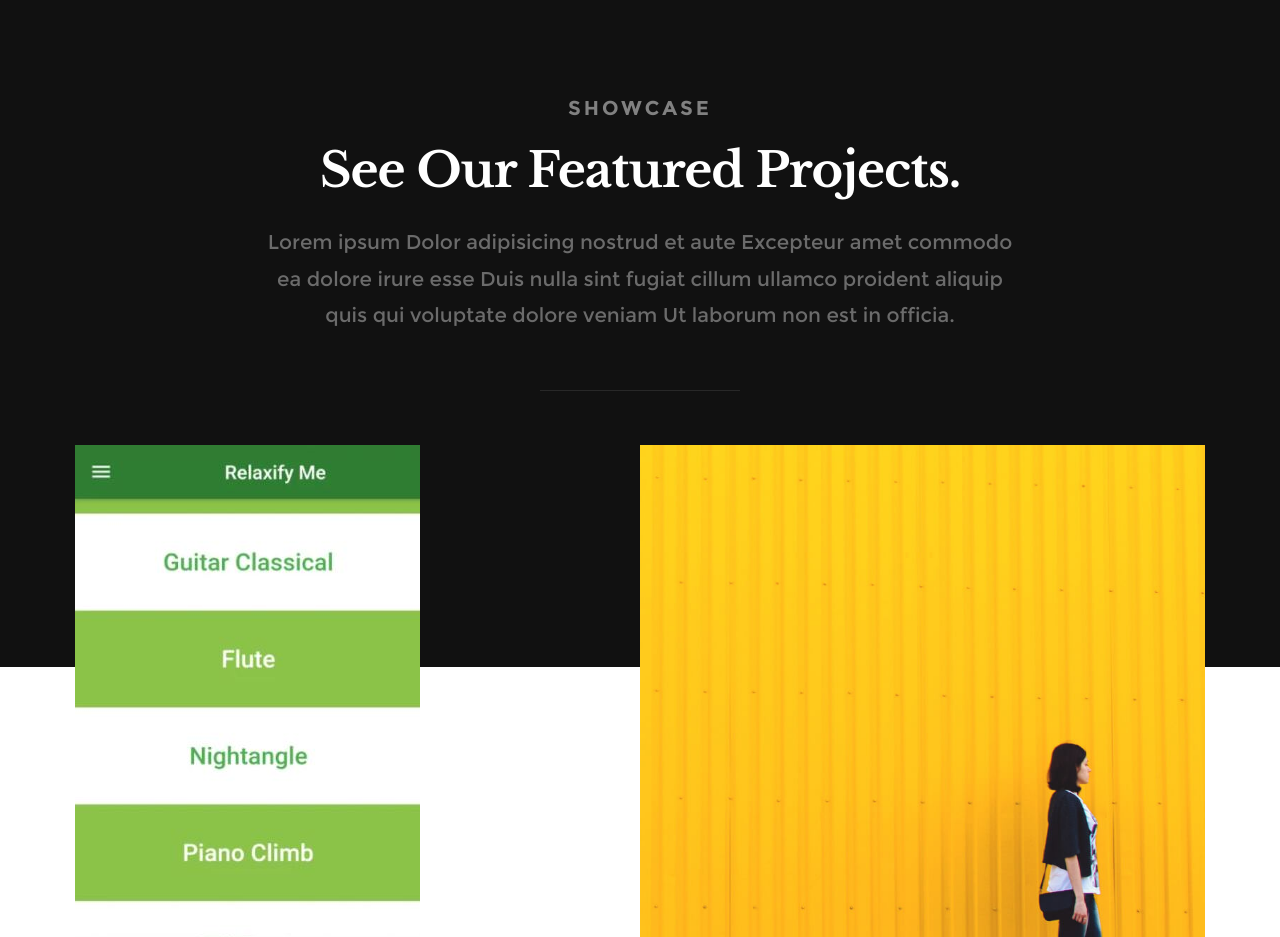
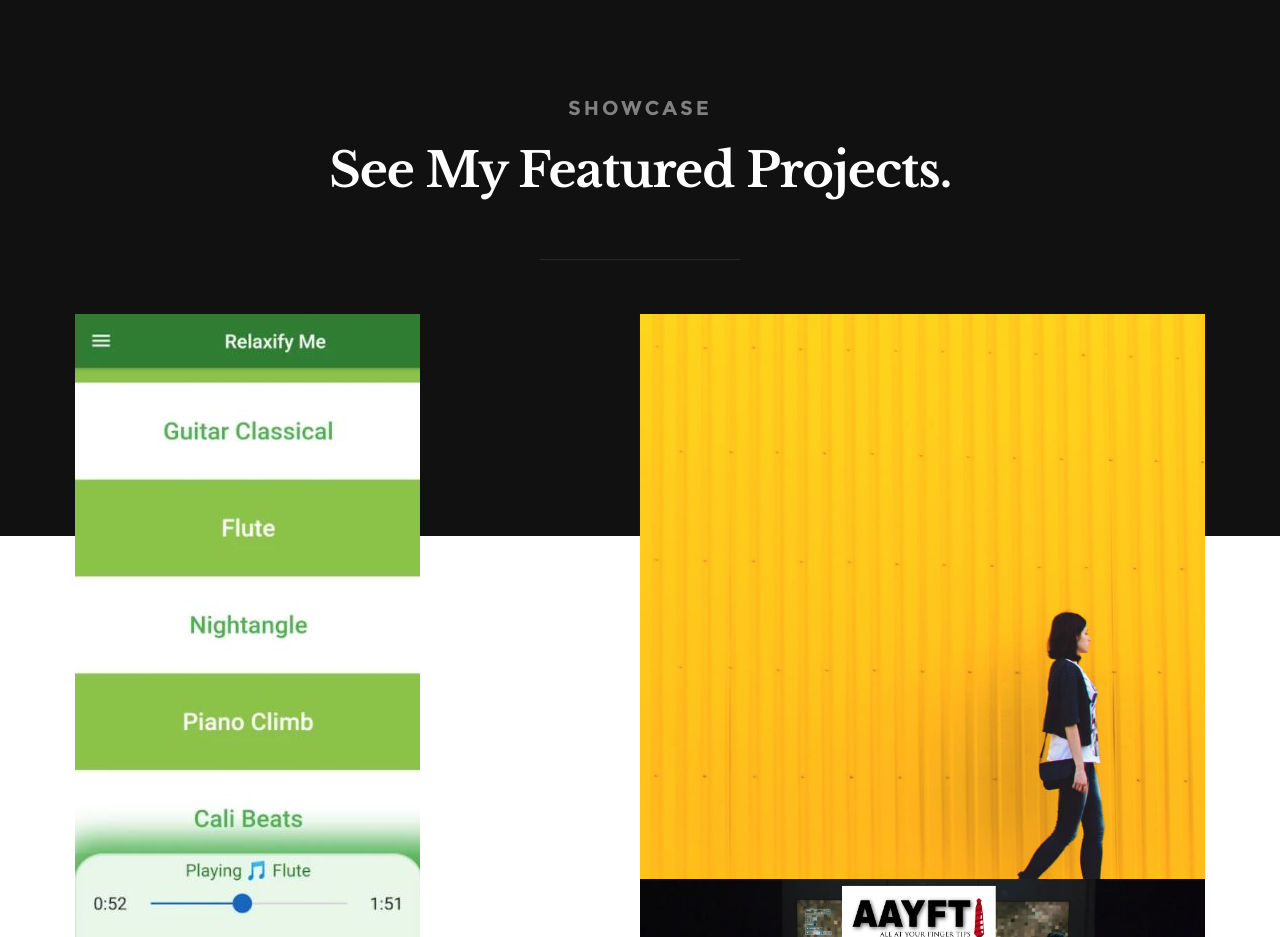
Before and after one commit to ishaankush/abhikush.com, a plain HTML site: page index.html in a window 1280 px wide. Shown: the part 2760-3697 px from the top of the page. Drawn offline with Linux system fonts and the light colour scheme; files whose address does not match are found by name.

Commit message:
Update index.html

```diff
--- a/index.html
+++ b/index.html
@@ -52,7 +52,7 @@
 
 			<a href="#0" class="close-button" title="close"><span>Close</span></a>
 
-	   	<h3>Infinity.</h3>
+	   	<h3>Abhishek Kushwaha</h3>
 
 			<ul class="nav-list">
 				<li class="current"><a class="smoothscroll" href="#home" title="">Home</a></li>
@@ -190,9 +190,9 @@
    		<div class="row narrow section-intro with-bottom-sep animate-this">
 	   		<div class="col-twelve">
 	   			<h3>Showcase</h3>
-		   		<h1>See Our Featured Projects.</h1>
+		   		<h1>See My Featured Projects.</h1>
 
-		   		<p class="lead">Lorem ipsum Dolor adipisicing nostrud et aute Excepteur amet commodo ea dolore irure esse Duis nulla sint fugiat cillum ullamco proident aliquip quis qui voluptate dolore veniam Ut laborum non est in officia.</p>
+		   		<p class="lead"></p>
 	   		</div>
 	   	</div> <!-- end row section-intro -->
 
```
